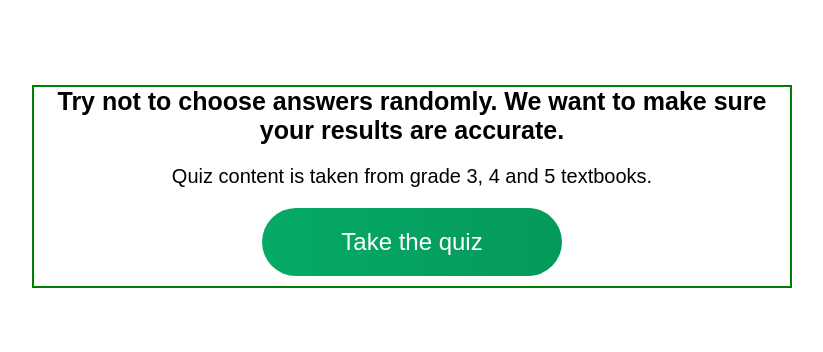
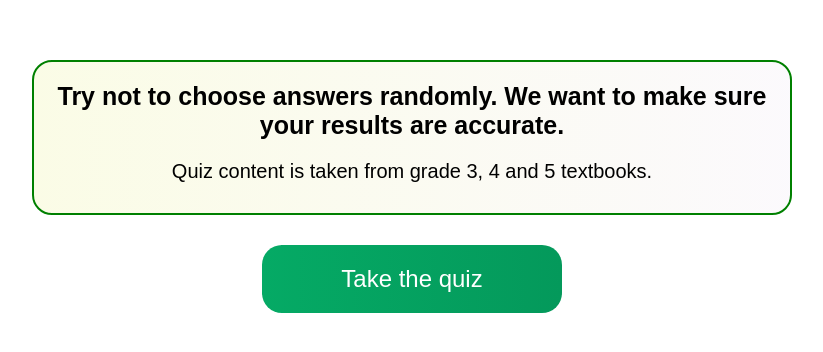
Before and after one commit to AnnaAn01/language-courses-react-website, a React (Create React App) app: page /langtest in a window 1280 px wide. Shown: the part 214-566 px from the top of the page, without its empty margins (228-1051 px from the left). Built offline with nearby package versions, Linux system fonts and the light colour scheme; a web font is replaced by a local one.

Commit message:
adding quiz section image

```diff
--- a/src/components/QuizPage/QuizPageElements.js
+++ b/src/components/QuizPage/QuizPageElements.js
@@ -5,6 +5,7 @@ import { createGlobalStyle } from "styled-components";
 export const UniversalStyle = createGlobalStyle`
 :root {
   background-color: #fff;
+
 }
 
 * {
@@ -17,6 +18,7 @@ export const UniversalStyle = createGlobalStyle`
 `;
 
 export const QuizPageContainer = styled.div`
+  flex-direction: column;
   width: 100vw;
   height: 100vh;
   display: flex;
@@ -33,6 +35,13 @@ export const QuizWrapper = styled.div`
   justify-content: center;
   align-items: center;
   border: 2px solid green;
+  padding: 2rem;
+  border-radius: 20px;
+  background: linear-gradient(
+    90deg,
+    rgba(246, 249, 205, 0.5) 0%,
+    rgba(248, 244, 250, 0.5) 100%
+  );
 `;
 
 export const QuizH1 = styled.h1`
@@ -44,19 +53,20 @@ export const QuizH1 = styled.h1`
 
 export const QuizContentInfo = styled.div`
   font-size: 2rem;
-  margin-bottom: 2rem;
+  margin-bottom: 1rem;
 `;
+
+export const QuizImg = styled.img``;
 
 export const QuizLink = styled(LinkR)`
   font-size: 2.4rem;
   padding: 2rem 0;
   width: 30rem;
   text-align: center;
-  margin-bottom: 1rem;
   text-decoration: none;
   color: #fff;
-  border-radius: 50px;
-
+  border-radius: 20px;
+  margin-top: 3rem;
   background: linear-gradient(90deg, rgb(5, 170, 101) 0%, rgb(4, 153, 91) 100%);
 
   &:hover {
--- a/src/components/QuizPage/index.js
+++ b/src/components/QuizPage/index.js
@@ -6,6 +6,7 @@ import {
   QuizH1,
   QuizLink,
   QuizContentInfo,
+  QuizImg,
 } from "./QuizPageElements";
 
 const QuizPage = () => {
@@ -20,8 +21,8 @@ const QuizPage = () => {
         <QuizContentInfo>
           Quiz content is taken from grade 3, 4 and 5 textbooks.
         </QuizContentInfo>
-        <QuizLink to="/quizgame">Take the quiz</QuizLink>
       </QuizWrapper>
+      <QuizLink to="/quizgame">Take the quiz</QuizLink>
     </QuizPageContainer>
   );
 };
```
Also changed, not shown: src/images/svg-quiz.svg (added).
